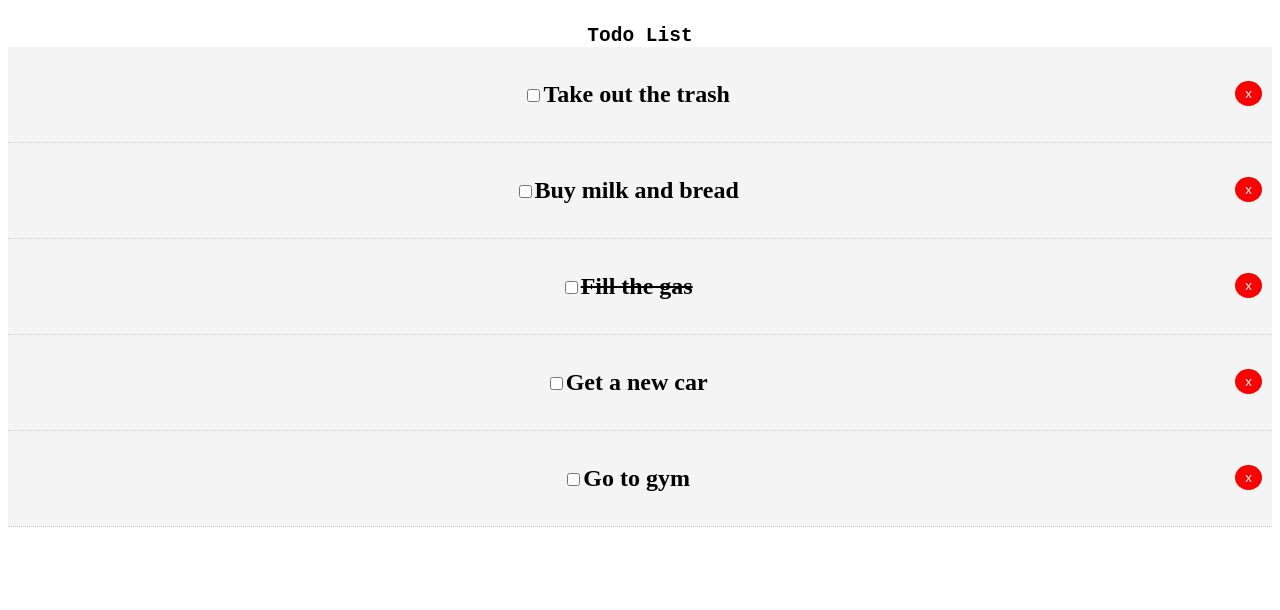
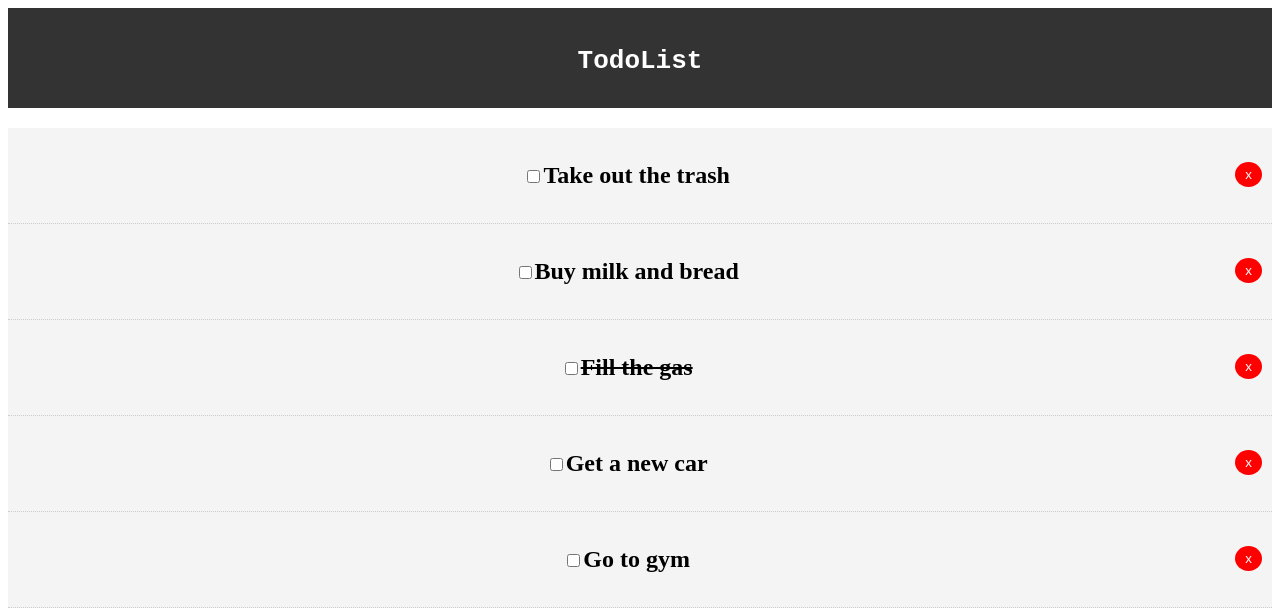
Before and after one commit to dnidhi2710/react_handson, a React (Create React App) app: page / in a window 1280 px wide. Shown: the top 610 px of the page. Built offline with nearby package versions, Linux system fonts and the light colour scheme.

Commit message:
added Header component

```diff
--- a/src/App.js
+++ b/src/App.js
@@ -1,4 +1,5 @@
 import React, { Component } from 'react';
+import Header from './components/layout/Header';
 import Todos from './components/Todos';
 import './App.css';
 
@@ -48,8 +49,8 @@ class App extends Component {
   render() {
     return (
       <div className="App">
+        <Header />
         <h2>
-          <code>Todo List</code>
           <Todos todos={this.state.todos} markComplete={this.markComplete} delTodo={this.delTodo} />
         </h2>
       </div>
--- a/src/components/layout/header.js
+++ b/src/components/layout/header.js
@@ -1,13 +1,18 @@
-import React, { Component } from 'react'
+import React from 'react'
 
-export class header extends Component {
-    render() {
-        return (
-            <div>
-
-            </div>
-        )
-    }
+function Header() {
+    return (
+        <header style={headerStyle}>
+            <h1><code>TodoList</code></h1>
+        </header>
+    )
 }
 
-export default header;
+const headerStyle = {
+    background: '#333',
+    color: '#fff',
+    textAlign: 'center',
+    padding: '10px'
+}
+
+export default Header;
```
